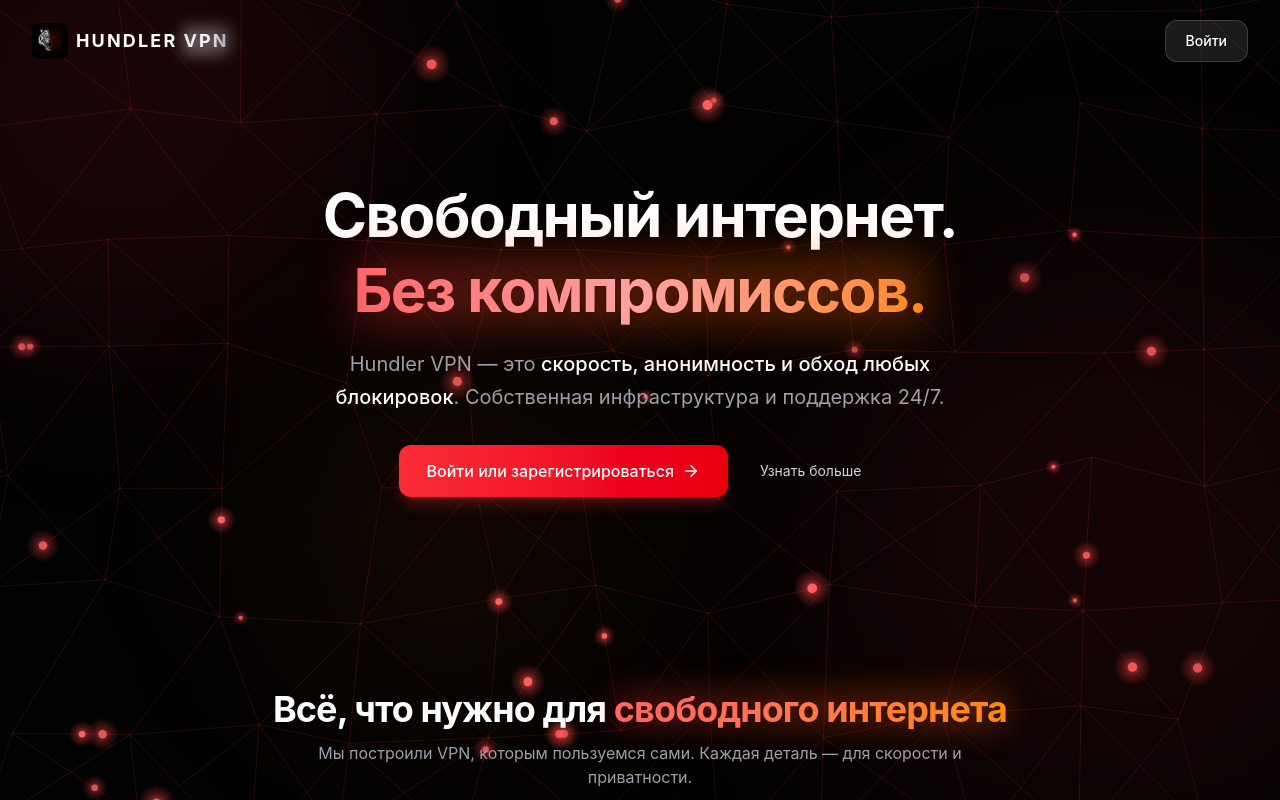
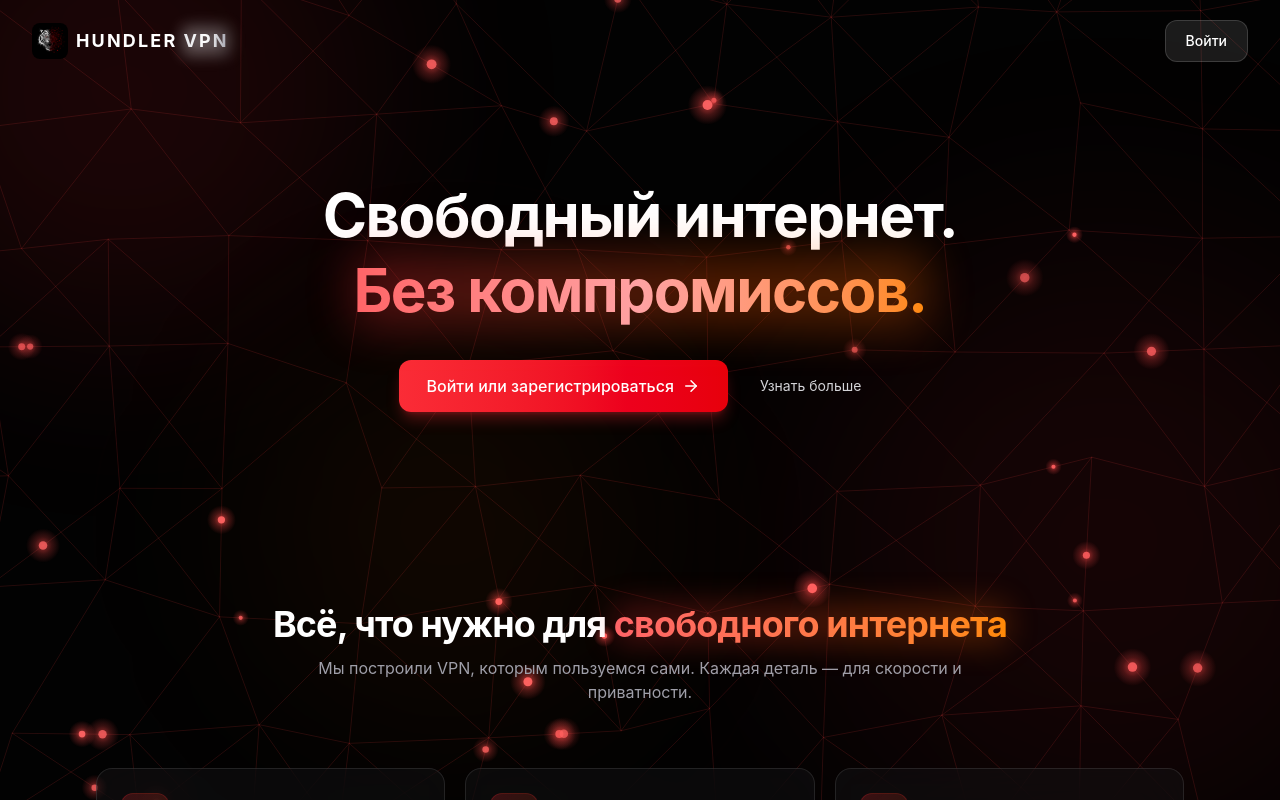
Before and after one commit to hundlervpn/hundlervpn, a Next.js app: page / in a window 1280 px wide. Shown: the top 800 px of the page. Built offline with nearby package versions, Linux system fonts and the light colour scheme.

Commit message:
landing: remove hero subtitle line

```diff
--- a/components/LandingPage.tsx
+++ b/components/LandingPage.tsx
@@ -250,12 +250,7 @@
               </span>
             </h2>
 
-            <p className="text-zinc-400 text-base lg:text-xl leading-relaxed max-w-2xl mx-auto mb-8">
-              Hundler VPN — это <span className="text-white font-medium">скорость, анонимность и обход любых блокировок</span>.
-              Собственная инфраструктура и поддержка 24/7.
-            </p>
-
-            <div className="flex flex-col sm:flex-row gap-3 justify-center items-center">
+            <div className="flex flex-col sm:flex-row gap-3 justify-center items-center mt-8">
               <motion.button
                 whileHover={{ scale: 1.02 }}
                 whileTap={{ scale: 0.98 }}
```
